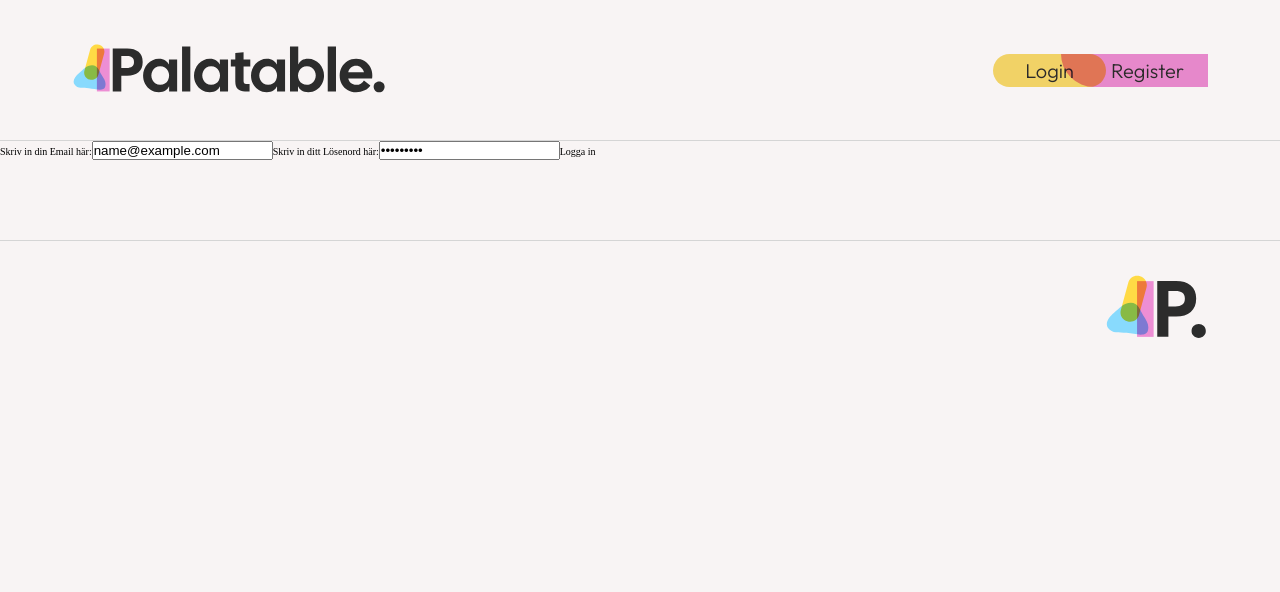
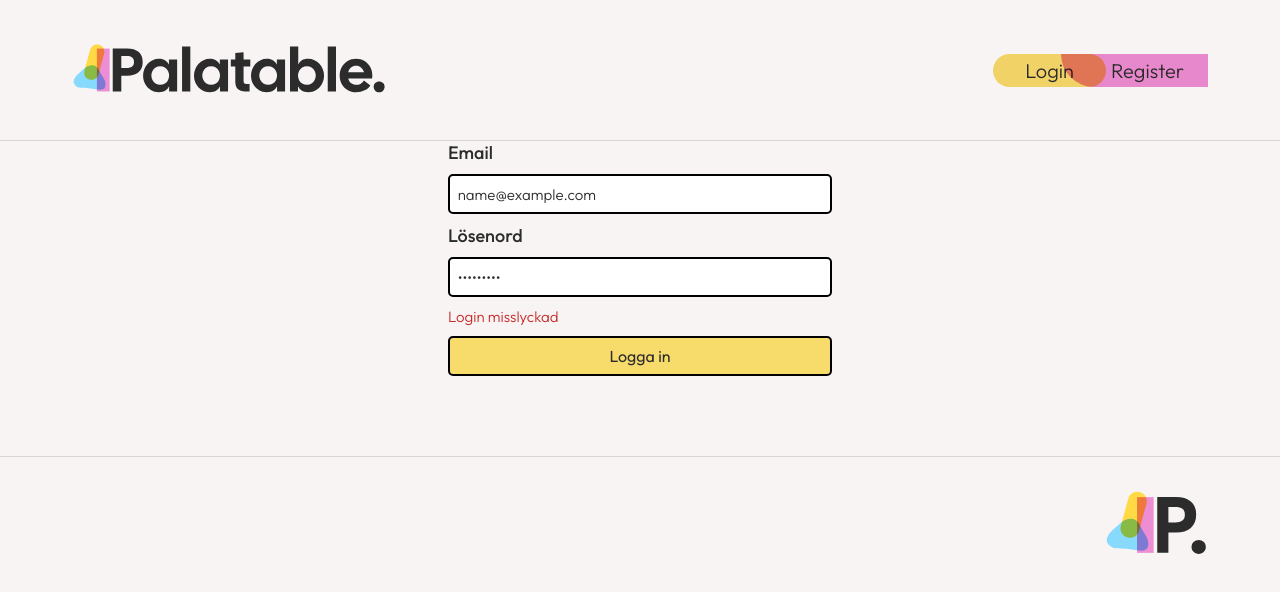
Before and after one commit to sara-jpallander/Palatable, a React (Vite) app in the folder palatable-frontend/: page /login in a window 1280 px wide. Both pictures are taken after typing "name@example.com", "Sample123" into the empty fields and a click on the button "Logga in". Shown: the top 592 px of the page. Built offline with nearby package versions, Linux system fonts and the light colour scheme; no server answers; a web font is replaced by a local one.

Commit message:
added feedback in frontend at login

```diff
--- /dev/null
+++ b/palatable-frontend/src/assets/css/components/login-form.css
@@ -0,0 +1,55 @@
+.LoginForm-container{
+    display: flex;
+    flex-direction: column;
+    justify-content: center;
+    align-items: center;
+
+}
+
+.LoginForm-container-form{
+    display: flex;
+    flex-direction: column;
+    justify-content: center;
+    align-items: flex-start;
+    gap: 1rem;
+}
+
+.LoginForm-container-form label {
+    display: block;
+    align-self: flex-start;
+    text-align: left;
+    font: var(--fs-label-m);
+    color: var(--color-dark);
+}
+
+.LoginForm-container-form input,
+.LoginForm-container-form button {
+    box-sizing: border-box;
+    width: 30vw;
+    height: 5vh;
+    padding: 2%;
+    border: solid black 2px;
+    border-radius: 5px;
+    font: var(--fs-body-s);
+    color: var(--color-dark);
+}
+
+.LoginForm-container-form input.LoginForm-input--error,
+.LoginForm-container-form input.LoginForm-input--error:focus {
+    border: solid #C62828 2px;
+    outline: none;
+}
+
+.LoginForm-error {
+    width: 30vw;
+    margin: 0;
+    font: var(--fs-body-s);
+    color: #C62828;
+    text-align: left;
+}
+
+.LoginForm-container-form button {
+    text-align: center;
+    background-color: var(--color-yellow);
+    font: var(--fs-label-s);
+}
--- a/palatable-frontend/src/components/Forms/loginForm.tsx
+++ b/palatable-frontend/src/components/Forms/loginForm.tsx
@@ -1,25 +1,36 @@
 import {useState, type ChangeEvent, type SubmitEvent} from 'react';
 import { useAuthStore } from '../../store/authStore';
 import { useNavigate } from 'react-router';
+import '../../assets/css/components/login-form.css';
 
 const loginForm = () => {
     const [email, setEmail] = useState('');
     const [password, setPassword] = useState('');
+    const [errorMessage, setErrorMessage] = useState<string | null>(null);
+    const [errorField, setErrorField] = useState<'email' | 'password' | null>(null);
 
     const login = useAuthStore((state) => state.login);
 
     const navigate = useNavigate();
 
+    const clearError = () => {
+        setErrorMessage(null);
+        setErrorField(null);
+    };
+
     const handleEmailChange = (e: ChangeEvent<HTMLInputElement>) => {
         setEmail(e.target.value);
+        if (errorField === 'email') clearError();
     }
 
     const handlePasswordChange = (e: ChangeEvent<HTMLInputElement>) => {
         setPassword(e.target.value);
+        if (errorField === 'password') clearError();
     }
 
     const handleLogin = async (e: SubmitEvent<HTMLFormElement>) => {
         e.preventDefault();
+        clearError();
 
         try {
             const res = await fetch('http://localhost:3008/users/login', {
@@ -34,30 +45,42 @@ const loginForm = () => {
               })
               const data = await res.json();
 
-              if(!res.ok) {
-                throw new Error(data.message || 'Login misslyckad');
+              if (!res.ok) {
+                const message = data.message || data.error || 'Login misslyckad';
+                setErrorMessage(message);
+                setErrorField(res.status === 404 ? 'email' : res.status === 400 ? 'password' : null);
+                return;
               }
 
               login(data.token, data.user)
               navigate('/');
         }
-        catch(error){
-          console.error(error);
-        }
+        catch {
+            setErrorMessage('Login misslyckad');
+            setErrorField(null);
+          }
     }
+
+    const getInputClassName = (field: 'email' | 'password') =>
+      `LoginForm-input${errorField === field ? ' LoginForm-input--error' : ''}`;
+
     return (
         <>
-         <main>
-        <form onSubmit={handleLogin}>
-            <label htmlFor="email">Skriv in din Email här:</label>
-            <input type="text" id="email" name="email" value={email} onChange={handleEmailChange}/>
+         <div className="LoginForm-container">
+        <form className="LoginForm-container-form" onSubmit={handleLogin}>
+            <label htmlFor="email">Email</label>
+            <input className={getInputClassName('email')} type="text" id="email" name="email" value={email} onChange={handleEmailChange} placeholder="Skriv din email här..."/>
 
-            <label htmlFor="password">Skriv in ditt Lösenord här:</label>
-            <input type="password" id="password" name="password" value={password} onChange={handlePasswordChange}/>
+            <label htmlFor="password">Lösenord</label>
+            <input className={getInputClassName('password')} type="password" autoComplete="off" id="password" name="password" value={password} onChange={handlePasswordChange} placeholder="Skriv ditt lösenord här..."/>
+
+            {errorMessage && (
+              <p className="LoginForm-error" role="alert">{errorMessage}</p>
+            )}
 
             <button type="submit">Logga in</button>
         </form>
-    </main>
+        </div>
         </>
     )
 }
--- a/palatable-frontend/src/components/Forms/signupForm.tsx
+++ b/palatable-frontend/src/components/Forms/signupForm.tsx
@@ -1,6 +1,7 @@
 import {useState, type ChangeEvent, type SubmitEvent} from 'react';
 import { useAuthStore } from '../../store/authStore';
 import { useNavigate } from 'react-router';
+import '../../assets/css/components/signup-form.css';
 
 const signupForm = () => {
     const [name, setName] = useState('')
```
Also changed, not shown: palatable-frontend/src/assets/css/components/signup-form.css (added), 1 other file (tests, documents, lock files or other folders).
